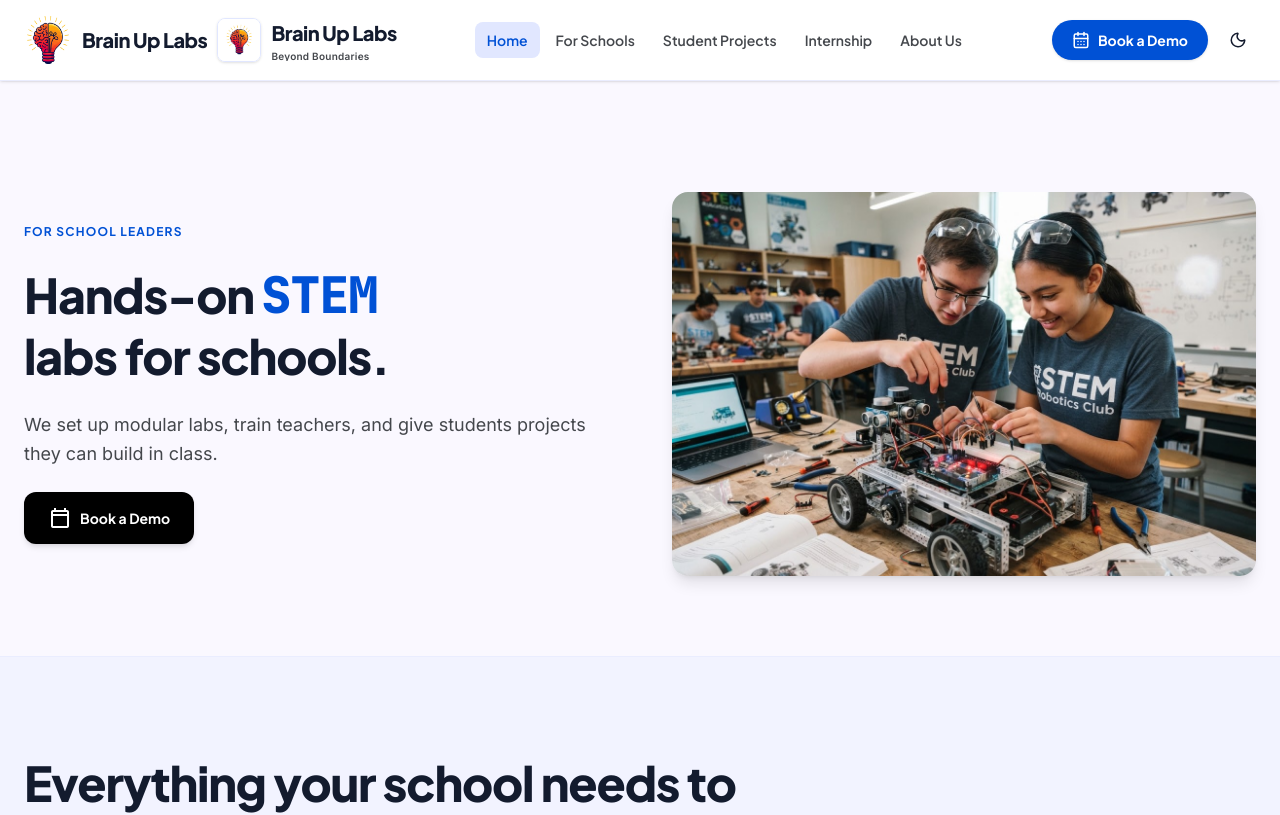
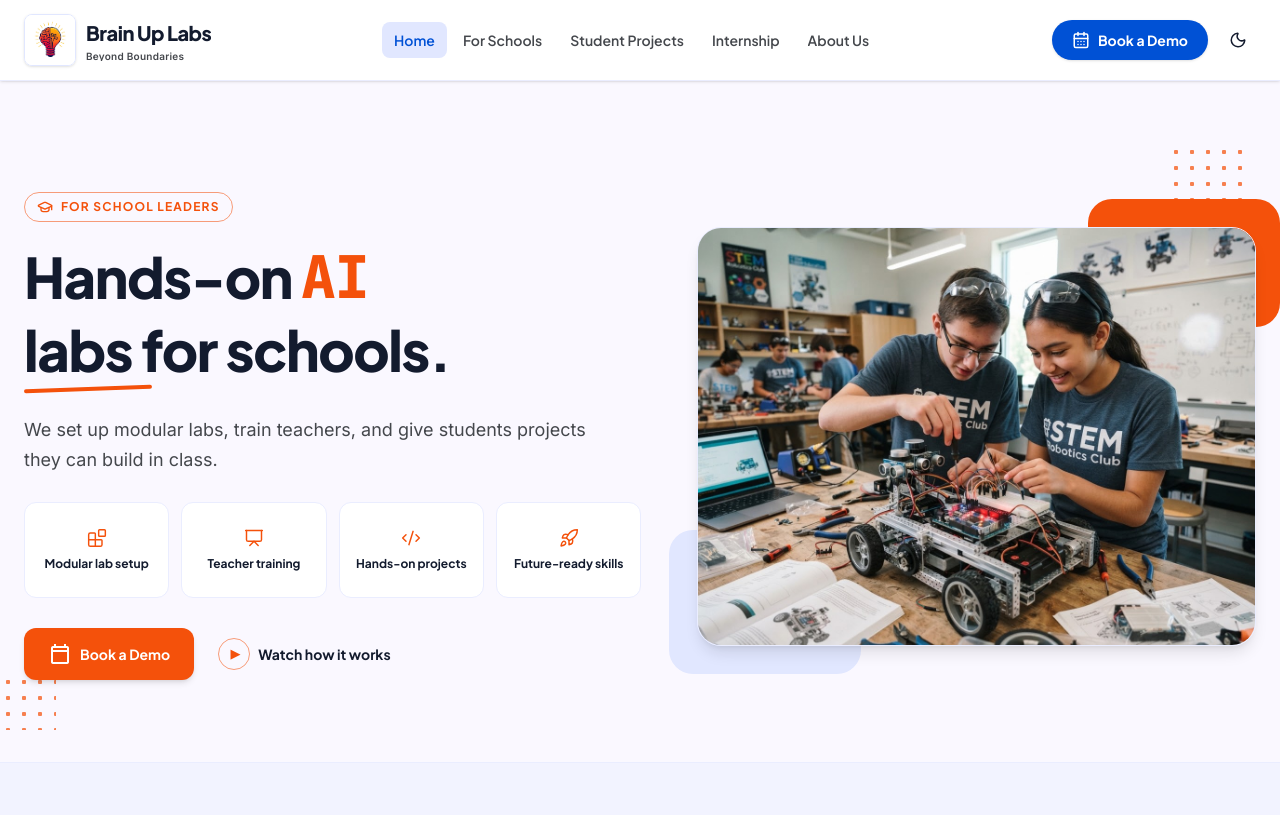
Before and after one commit to BRAINUPLABS/website-2.0, a React (Vite) app: page / in a window 1280 px wide. Shown: the top 815 px of the page. Built offline with nearby package versions, Linux system fonts and the light colour scheme.

Commit message:
UI Changes made with Ram.

```diff
--- a/src/components/Header.tsx
+++ b/src/components/Header.tsx
@@ -40,9 +40,7 @@ export const Header: React.FC<HeaderProps> = ({ currentPath, onNavigate, quoteIt
     <header className="fixed top-0 z-50 w-full border-b border-surface-container bg-surface-container-lowest/95 shadow-sm backdrop-blur-xl">
       <div className={`mx-auto flex max-w-7xl items-center justify-between gap-4 px-4 transition-all duration-300 sm:px-6 ${isCompact ? 'h-14' : 'h-20'}`}>
         <button onClick={() => navigate('home')} className="flex shrink-0 items-center gap-2.5 text-left">
-          <img src="/assets/Photos/logo-mark-transparent.png" alt="Brain Up Labs" className={`object-contain transition-all duration-300 ${isCompact ? 'h-10 w-10' : 'h-12 w-12'}`} />
-          <span className={`hidden overflow-hidden whitespace-nowrap font-display text-xl font-extrabold tracking-tight text-on-surface transition-all duration-300 sm:block ${isCompact ? 'max-w-0 opacity-0' : 'max-w-48 opacity-100'}`}>Brain Up Labs</span>
-          <img src="/assets/Photos/logo_1.png" alt="Brain Up Labs" className={`rounded-lg border border-surface-container-high object-contain shadow-sm transition-all duration-300 ${isCompact ? 'h-9 w-9' : 'h-11 w-11'}`} />
+          <img src="/assets/Photos/logo_1.png" alt="Brain Up Labs" className={`rounded-lg border border-surface-container-high object-contain shadow-sm transition-all duration-300 ${isCompact ? 'h-9 w-9' : 'h-13 w-13'}`} />
           <span className={`hidden overflow-hidden whitespace-nowrap transition-all duration-300 sm:block ${isCompact ? 'max-w-0 opacity-0' : 'max-w-48 opacity-100'}`}>
             <span className="flex flex-col leading-none">
               <span className="font-display text-xl font-extrabold tracking-tight text-on-surface">Brain Up Labs</span>
--- a/src/index.css
+++ b/src/index.css
@@ -135,6 +135,32 @@ input, select, textarea { color-scheme: inherit; }
 
 button:disabled, input:disabled, select:disabled, textarea:disabled { cursor: not-allowed; opacity: 0.65; }
 
+.home-hero {
+  --hero-accent: #f4510b;
+  --hero-accent-hover: #d94308;
+  --hero-on-accent: #ffffff;
+}
+
+html[data-theme='dark'] .home-hero {
+  --hero-accent: #fb923c;
+  --hero-accent-hover: #fdba74;
+  --hero-on-accent: #121418;
+}
+
+.hero-accent-text { color: var(--hero-accent); }
+.hero-accent-outline { border-color: color-mix(in srgb, var(--hero-accent) 55%, transparent); }
+.hero-accent-bg { background-color: var(--hero-accent); color: var(--hero-on-accent); }
+.hero-accent-bg:hover { background-color: var(--hero-accent-hover); }
+.hero-accent-hover:hover { color: var(--hero-accent); }
+.hero-heading-underline,
+.hero-image-accent { background-color: var(--hero-accent); }
+.hero-heading-underline { transform: rotate(-2deg); }
+.hero-dot-mesh {
+  background-image: radial-gradient(circle, var(--hero-accent) 2px, transparent 2.5px);
+  background-size: 16px 16px;
+  opacity: 0.72;
+}
+
 @keyframes cyberGlowPulse {
   0%, 100% {
     box-shadow: 0 0 20px -2px rgba(37, 99, 235, 0.35), 0 0 8px 0px rgba(13, 148, 136, 0.3), inset 0 0 12px rgba(124, 58, 237, 0.06);
@@ -161,6 +187,17 @@ button:disabled, input:disabled, select:disabled, textarea:disabled { cursor: no
 
 .cyber-cursor {
   animation: blinkCursor 0.8s infinite;
+}
+
+@keyframes heroKeywordLoop {
+  0%, 28% { transform: translateY(0); }
+  33%, 61% { transform: translateY(-1.3em); }
+  66%, 94% { transform: translateY(-2.6em); }
+  100% { transform: translateY(-3.9em); }
+}
+
+.hero-keyword-loop {
+  animation: heroKeywordLoop 8.55s steps(1, end) infinite;
 }
 
 .material-symbols-outlined {
--- a/src/pages/HomePage.tsx
+++ b/src/pages/HomePage.tsx
@@ -1,5 +1,5 @@
-import React, { useEffect, useState } from 'react';
-import { ArrowRight, BookOpen, GraduationCap, Table2, Wrench } from 'lucide-react';
+import React, { useState } from 'react';
+import { ArrowRight, Blocks, BookOpen, Code2, GraduationCap, Presentation, Rocket, Table2, Wrench } from 'lucide-react';
 import { STEM_KITS_DATA } from '../data/kits.ts';
 import { STUDENT_PROJECTS_DATA } from '../data/projects.ts';
 import { NavigationPath } from '../types.ts';
@@ -15,6 +15,13 @@ const schoolSolutions = [
   { title: 'Labs on Table™', description: 'Portable STEM stations that turn classroom desks into labs.', icon: Table2 },
   { title: 'Learning Curriculum', description: 'Practical projects and guided lessons for grades 1–12.', icon: BookOpen },
   { title: 'Teacher Training', description: 'Training and ongoing support to help teachers lead confidently.', icon: GraduationCap },
+];
+
+const heroHighlights = [
+  { label: 'Modular lab setup', icon: Blocks },
+  { label: 'Teacher training', icon: Presentation },
+  { label: 'Hands-on projects', icon: Code2 },
+  { label: 'Future-ready skills', icon: Rocket },
 ];
 
 // Set this when the dedicated shop is ready. The action remains disabled until then.
@@ -43,46 +50,62 @@ const featuredStemKits = [
 
 export const HomePage: React.FC<HomePageProps> = ({ onNavigate }) => {
   const [openFaqIndex, setOpenFaqIndex] = useState<number | null>(0);
-  const [showRobotics, setShowRobotics] = useState(false);
   const project = STUDENT_PROJECTS_DATA[0];
-
-  useEffect(() => {
-    if (window.matchMedia('(prefers-reduced-motion: reduce)').matches) return;
-
-    let interval: number;
-    const timeout = window.setTimeout(() => {
-      setShowRobotics(true);
-      interval = window.setInterval(() => setShowRobotics((current) => !current), 2850);
-    }, 2500);
-
-    return () => {
-      window.clearTimeout(timeout);
-      window.clearInterval(interval);
-    };
-  }, []);
 
   return (
     <div className="flex w-full flex-col">
-      <section className="w-full bg-surface py-12 sm:py-16 lg:py-20">
-        <div className="mx-auto grid max-w-7xl items-center gap-10 px-4 sm:px-6 lg:grid-cols-2 lg:gap-16">
-          <div className="flex flex-col items-start gap-6">
-            <p className="font-display text-xs font-bold uppercase tracking-widest text-secondary">For school leaders</p>
-            <h1 aria-label="Hands-on STEM and robotics labs for schools." className="max-w-xl font-display text-4xl font-extrabold leading-tight tracking-tight text-on-surface sm:text-5xl">
+      <section className="home-hero relative w-full overflow-hidden bg-surface py-12 sm:py-16 lg:py-20">
+        <span aria-hidden="true" className="hero-dot-mesh absolute right-8 top-8 hidden h-20 w-20 lg:block" />
+        <span aria-hidden="true" className="hero-dot-mesh absolute bottom-8 left-0 hidden h-14 w-14 lg:block" />
+        <div className="relative z-10 mx-auto grid max-w-7xl items-center gap-10 px-4 sm:px-6 lg:grid-cols-[1.05fr_0.95fr] lg:gap-14">
+          <div className="flex flex-col items-start">
+            <p className="hero-accent-outline hero-accent-text inline-flex items-center gap-2 rounded-full border px-3 py-1.5 font-display text-xs font-bold uppercase tracking-widest">
+              <GraduationCap aria-hidden="true" className="h-4 w-4" /> For school leaders
+            </p>
+            <h1 aria-label="Hands-on STEM and robotics labs for schools." className="mt-6 max-w-2xl font-display text-4xl font-extrabold leading-[1.08] tracking-tight text-on-surface sm:text-5xl lg:text-[3.5rem]">
               <span aria-hidden="true" className="motion-reduce:hidden">Hands-on{' '}
-                <span className="relative inline-block h-[1.3em] min-w-[6em] overflow-hidden align-[-0.24em] whitespace-nowrap">
-                  <span className={`absolute left-0 top-0 font-mono text-[1.05em] text-secondary transition-transform duration-[350ms] ease-out ${showRobotics ? '-translate-y-full' : 'translate-y-0'}`}>STEM</span>
-                  <span className={`absolute left-0 top-0 font-mono text-[1.05em] text-secondary transition-transform duration-[350ms] ease-out ${showRobotics ? 'translate-y-0' : 'translate-y-full'}`}>Robotics</span>
-                </span>{' '}labs for schools.
+                <span className="relative inline-block h-[1.3em] w-[5.25em] overflow-hidden align-[-0.35em] whitespace-nowrap">
+                  <span className="hero-keyword-loop hero-accent-text absolute left-0 top-0 flex flex-col font-mono text-[1.05em]">
+                    <span className="h-[1.3em]">STEM</span>
+                    <span className="h-[1.3em]">Robotics</span>
+                    <span className="h-[1.3em]">AI</span>
+                    <span className="h-[1.3em]">STEM</span>
+                  </span>
+                </span>
+                <span className="block">labs for schools.</span>
+                <span aria-hidden="true" className="hero-heading-underline mt-2 block h-1 w-32 rounded-full" />
               </span>
               <span className="hidden motion-reduce:inline">Hands-on STEM and robotics labs for schools.</span>
             </h1>
-            <p className="max-w-xl text-lg leading-relaxed text-on-surface-variant">We set up modular labs, train teachers, and give students projects they can build in class.</p>
-            <button onClick={() => onNavigate('book-a-demo')} className="inline-flex items-center gap-2 rounded-xl bg-primary px-6 py-3.5 font-display text-sm font-bold text-on-primary shadow-md transition-all hover:bg-primary-container hover:shadow-lg">
+            <p className="mt-6 max-w-xl text-lg leading-relaxed text-on-surface-variant">We set up modular labs, train teachers, and give students projects they can build in class.</p>
+            <div className="mt-7 grid w-full grid-cols-2 gap-2 sm:grid-cols-4 sm:gap-3">
+              {heroHighlights.map((highlight) => {
+                const Icon = highlight.icon;
+
+                return (
+                  <div key={highlight.label} className="flex min-h-24 flex-col items-center justify-center gap-2 rounded-xl border border-surface-container bg-surface-container-lowest px-2 py-3 text-center">
+                    <Icon aria-hidden="true" className="hero-accent-text h-5 w-5" strokeWidth={1.75} />
+                    <span className="font-display text-xs font-bold leading-tight text-on-surface">{highlight.label}</span>
+                  </div>
+                );
+              })}
+            </div>
+            <div className="mt-7 flex flex-wrap items-center gap-4">
+              <button onClick={() => onNavigate('book-a-demo')} className="hero-accent-bg inline-flex items-center gap-2 rounded-xl px-6 py-3.5 font-display text-sm font-bold shadow-md transition-all hover:shadow-lg">
               <span className="material-symbols-outlined text-[20px]">calendar_today</span>
               Book a Demo
-            </button>
+              </button>
+              <button onClick={() => onNavigate('projects')} className="hero-accent-hover inline-flex items-center gap-2 rounded-xl px-2 py-3 font-display text-sm font-bold text-on-surface transition-colors focus-visible:outline focus-visible:outline-2 focus-visible:outline-offset-2 focus-visible:outline-secondary">
+                <span className="hero-accent-outline hero-accent-text flex h-8 w-8 items-center justify-center rounded-full border"><span aria-hidden="true" className="ml-0.5 text-xs">▶</span></span>
+                Watch how it works
+              </button>
+            </div>
           </div>
-          <img src="/assets/aistudio/Image_1_360de192.jpeg" alt="Students building a robot in a school STEM lab" className="h-72 w-full rounded-2xl object-cover shadow-lg sm:h-96" />
+          <div className="relative">
+            <span aria-hidden="true" className="hero-image-accent absolute -right-4 -top-5 h-24 w-36 rounded-3xl sm:-right-6 sm:-top-7 sm:h-32 sm:w-48" />
+            <span aria-hidden="true" className="absolute -bottom-5 -left-4 h-24 w-36 rounded-3xl bg-surface-container-high sm:-bottom-7 sm:-left-7 sm:h-36 sm:w-48" />
+            <img src="/assets/aistudio/Image_1_360de192.jpeg" alt="Students building a robot in a school STEM lab" className="relative aspect-[4/3] w-full rounded-3xl border border-surface-container object-cover shadow-lg" />
+          </div>
         </div>
       </section>
 
```
